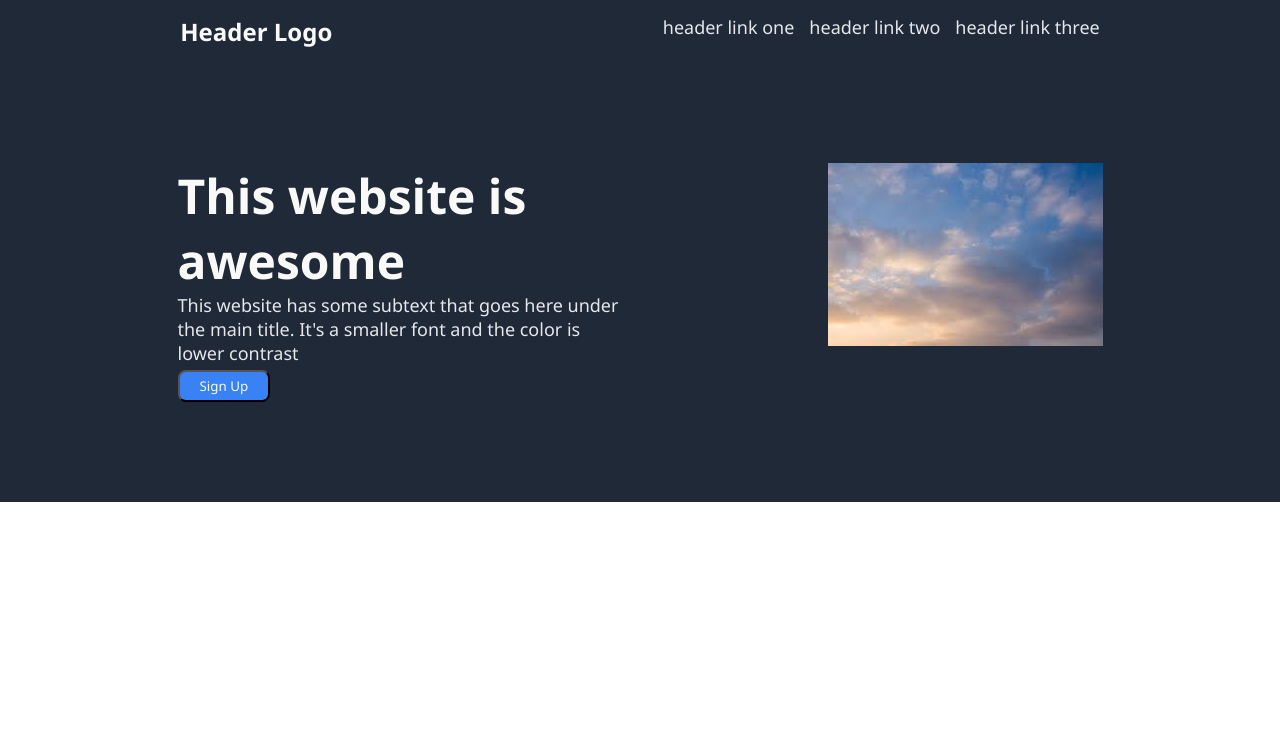
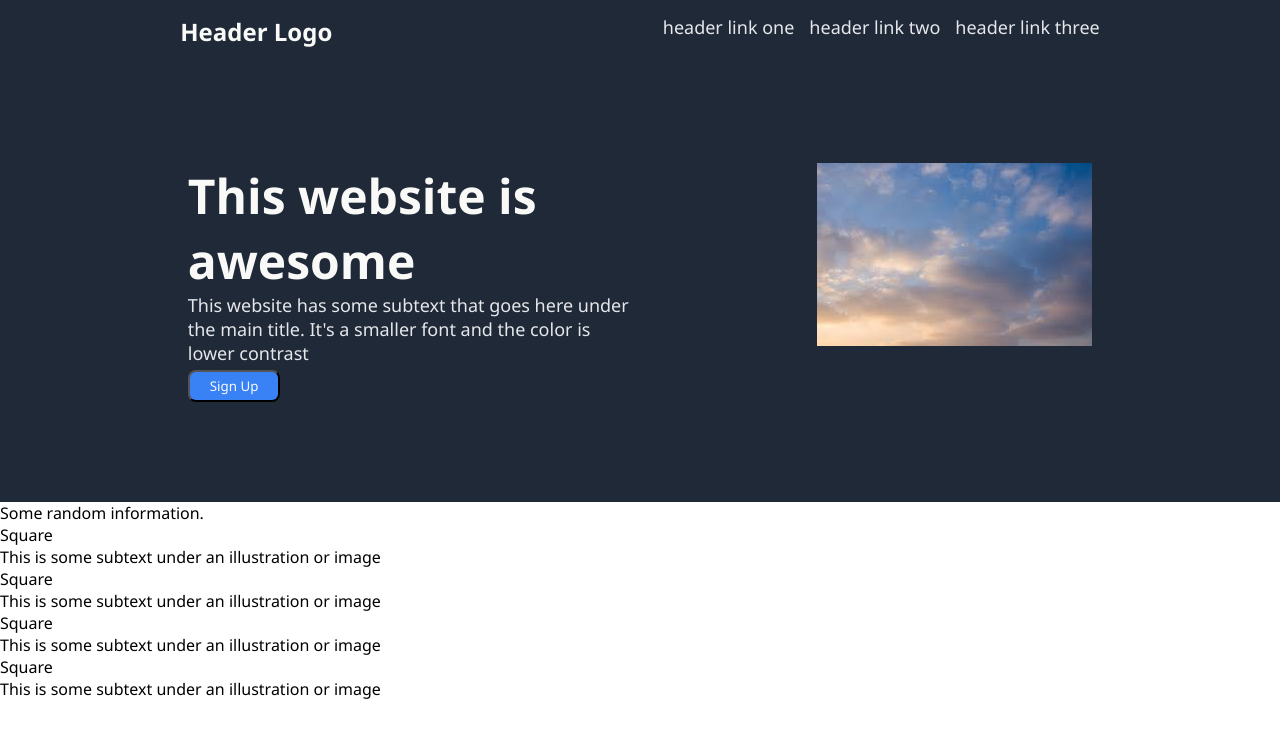
Before and after one commit to tblanez/landing-page-project, a plain HTML site: page index.html in a window 1280 px wide. Drawn offline with Linux system fonts and the light colour scheme.

Commit message:
Add HTML for the second section of the landing page

```diff
--- a/index.html
+++ b/index.html
@@ -27,5 +27,26 @@
             </div>
         </div>
     </div>
+    <div class="section-two">
+        <div class="header-two">Some random information.</div>
+        <div class="boxes">
+            <div>
+                <div>Square</div>
+                <span>This is some subtext under an illustration or image</span>
+            </div>
+            <div>
+                <div>Square</div>
+                <span>This is some subtext under an illustration or image</span>
+            </div>
+            <div>
+                <div>Square</div>
+                <span>This is some subtext under an illustration or image</span>
+            </div>
+            <div>
+                <div>Square</div>
+                <span>This is some subtext under an illustration or image</span>
+            </div>
+        </div>
+    </div>
 </body>
 </html>
--- a/styles.css
+++ b/styles.css
@@ -57,7 +57,7 @@ a {
 
 img {
     max-height: 200px;
-    margin-left: 45px;
+    margin-left: 4px;
 }
 
 button {
```
